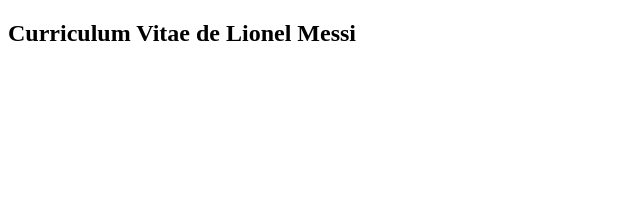
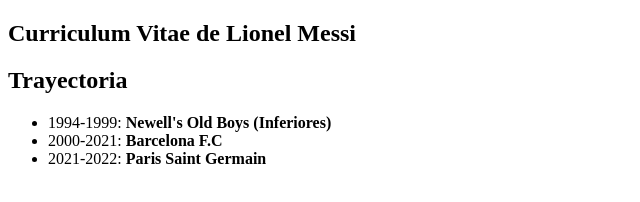
Before and after one commit to Piervil/EntregaE1, a plain HTML site: page index.html in a window 1280 px wide. Shown: the whole page, without its empty margins (0-640 px from the left). Drawn offline with Linux system fonts and the light colour scheme.

Commit message:
Trayectoria de messi

```diff
--- a/index.html
+++ b/index.html
@@ -13,6 +13,16 @@
         <h1>Curriculum Vitae de Lionel Messi</h1>
       </div>
     </section>
+    <section>
+      <div>
+        <h2>Trayectoria</h2>
+        <ul>
+          <li>1994-1999: <strong>Newell's Old Boys (Inferiores)</strong></li>
+          <li>2000-2021: <strong>Barcelona F.C</strong></li>
+          <li>2021-2022: <strong>Paris Saint Germain</strong></li>
+        </ul>
+      </div>
+    </section>
   </main>
 </body>
 </html>
```
